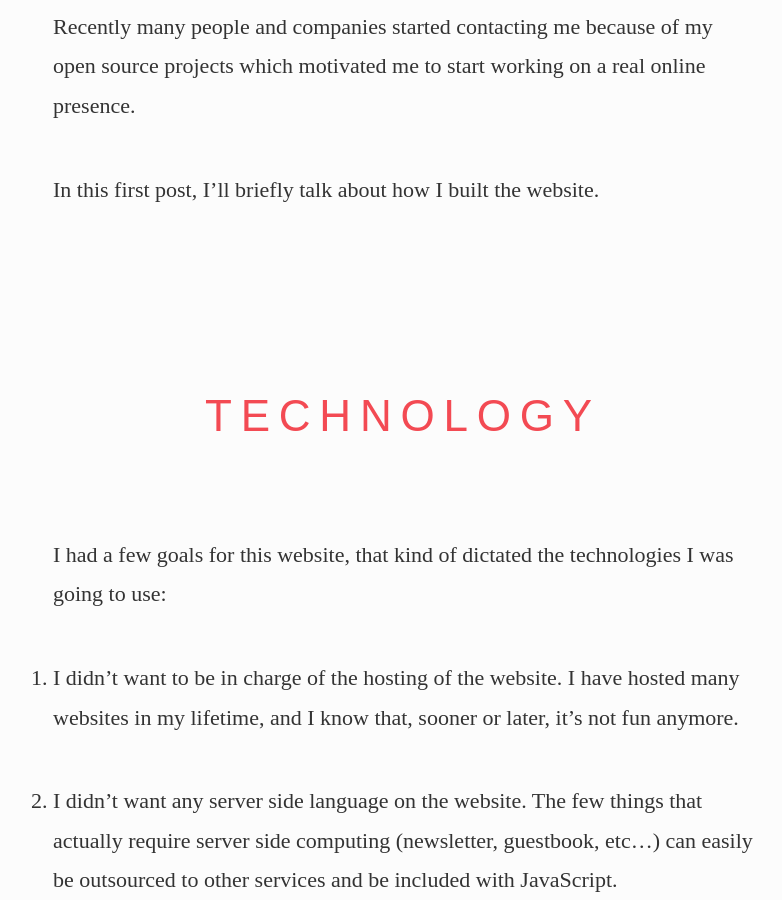
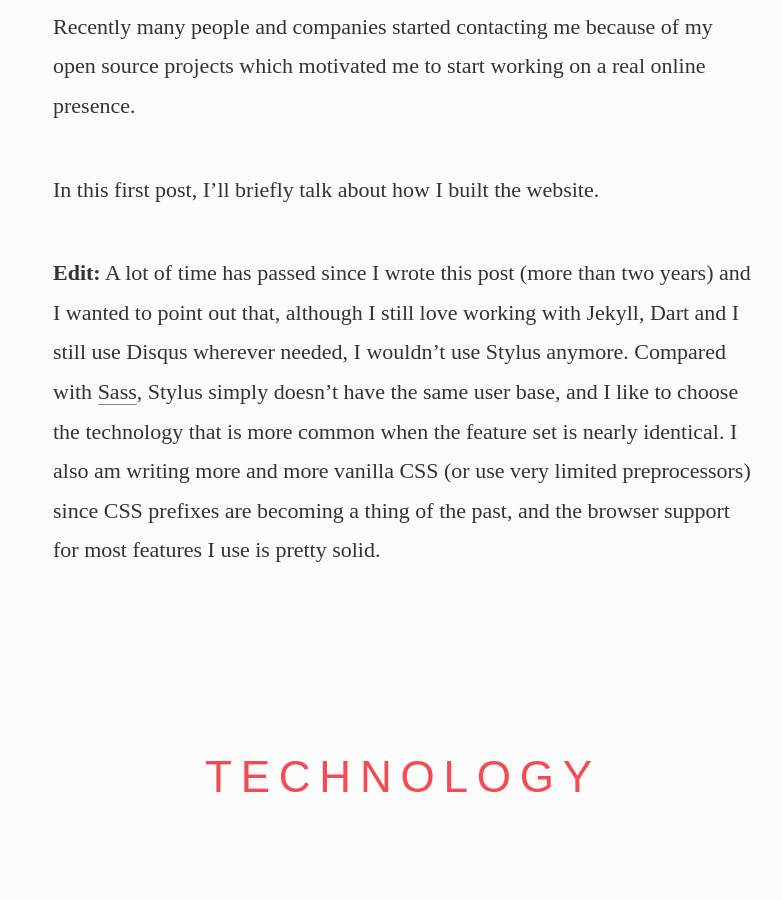
Before and after one commit to enyo/enyo.github.io, a Jekyll site: the page built from _posts/2014-01-09-going-public.md, in a window 1280 px wide and 900 px high, scrolled down 1100 px. Shown: the whole window, without its empty margins (237-1019 px from the left). Built offline with Jekyll 4.4.1, drawn with Linux system fonts in a browser that asks for light colours; comment, search, counter and statistics services are not loaded.

Commit message:
feat: add Edit for first post about stylus not being used anymore

```diff
--- a/_posts/2014-01-09-going-public.md
+++ b/_posts/2014-01-09-going-public.md
@@ -16,6 +16,15 @@ Recently many people and companies started contacting me because of my open
 source projects which motivated me to start working on a real online presence.
 
 In this first post, I'll briefly talk about how I built the website.
+
+**Edit:** A lot of time has passed since I wrote this post (more than two years)
+and I wanted to point out that, although I still love working with Jekyll,
+Dart and I still use Disqus wherever needed, I wouldn't use Stylus anymore.
+Compared with [Sass](http://sass-lang.com), Stylus simply doesn't have the
+same user base, and I like to choose the technology that is more common when
+the feature set is nearly identical. I also am writing more and more vanilla
+CSS (or use very limited preprocessors) since CSS prefixes are becoming a thing
+of the past, and the browser support for most features I use is pretty solid.
 
 
 Tech<wbr>nology
```
